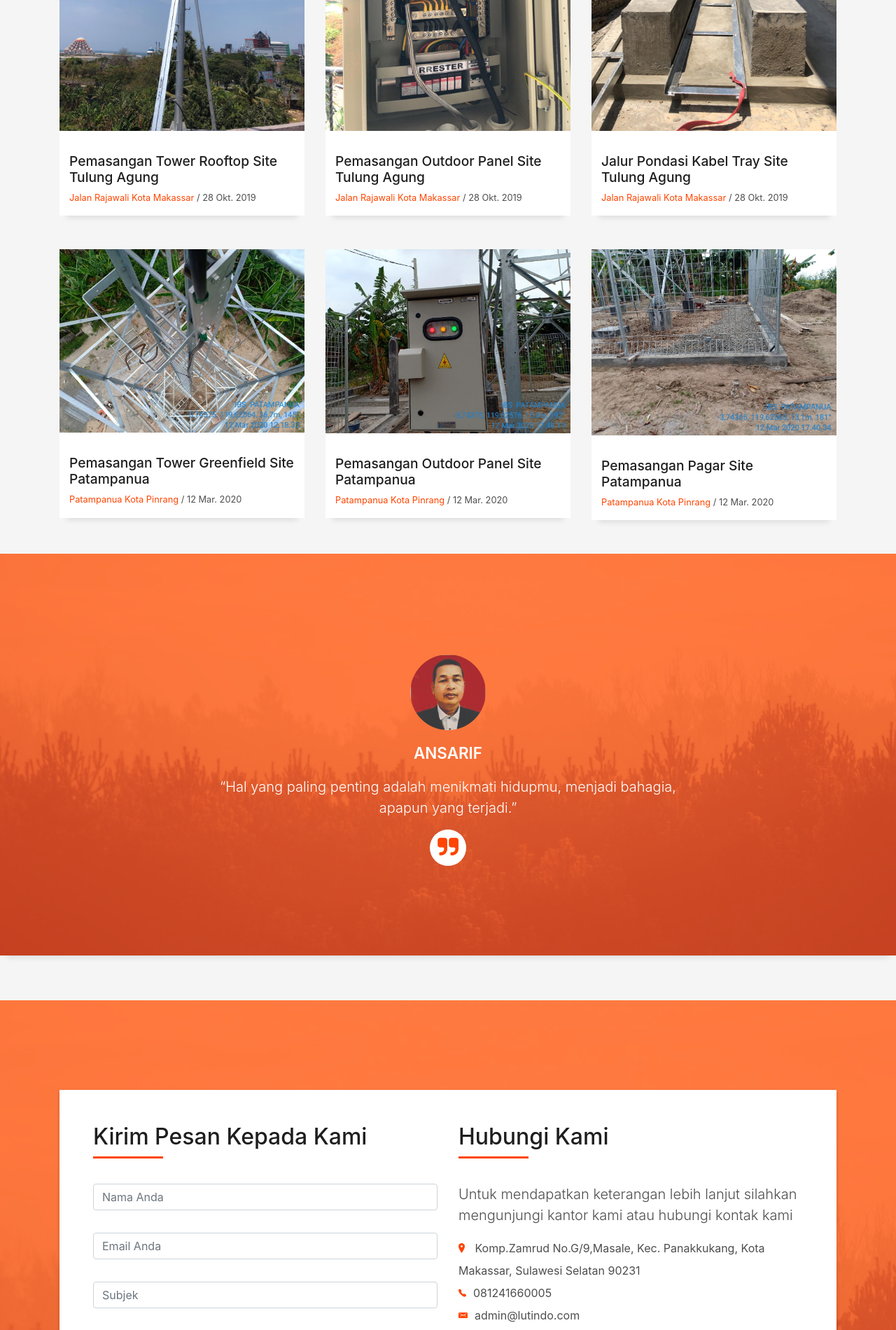
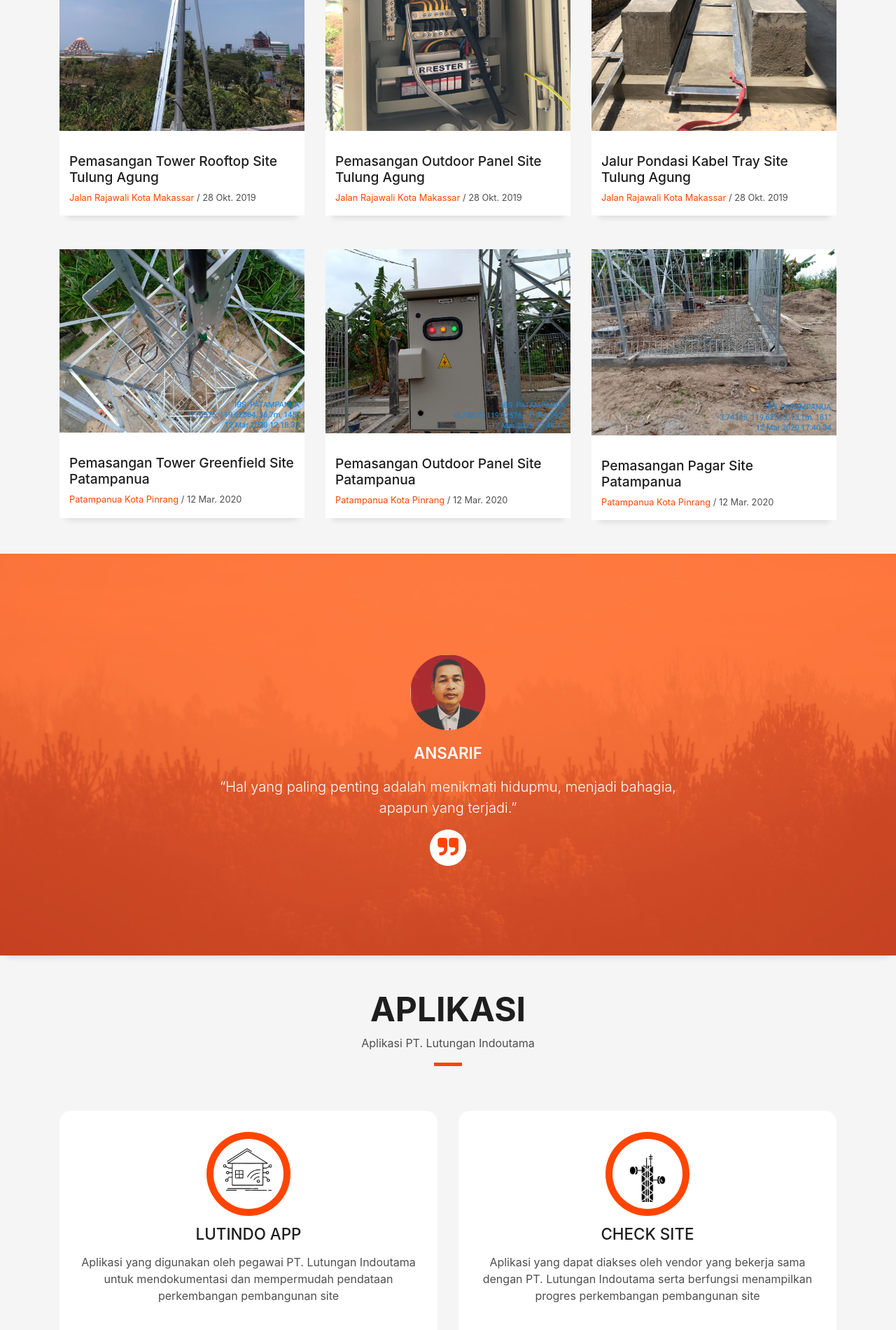
Before and after one commit to muhammadhasanz/lutindo, a CodeIgniter app: page /kalla_kars/index.php/lutindo/index in a window 1280 px wide. Shown: the part 4600-6500 px from the top of the page at 70% size. Run offline with CodeIgniter, Linux system fonts and the light colour scheme; data that the repository does not hold is empty; some web fonts are replaced.

Commit message:
Revisi Updated

```diff
--- a/application/views/lutungan/index.php
+++ b/application/views/lutungan/index.php
@@ -50,6 +50,9 @@
           </li>
           <li class="nav-item">
             <a class="nav-link js-scroll" href="#work">Dokumentasi</a>
+          </li>
+          <li class="nav-item">
+            <a class="nav-link js-scroll" href="#aplikasi">Aplikasi</a>
           </li>
           <li class="nav-item">
             <a class="nav-link js-scroll" href="#contact">Kontak</a>
@@ -158,7 +161,6 @@
       </div>
       <div class="row">
         <div class="col-md-6">
-          <a target="_blank" href="https://service.lutindo.ga/rooftop">
           <div class="service-box">
             <div class="service-ico">
               <span class="ico-circle"><i class="ion-ios-home"></i></span>
@@ -171,10 +173,8 @@
               </p>
             </div>
           </div>
-          </a>
         </div>
         <div class="col-md-6">
-          <a target="_blank" href="https://service.lutindo.ga/greenfield">
           <div class="service-box">
             <div class="service-ico">
               <span class="ico-circle"><i class="ion-android-wifi"></i></span>
@@ -186,7 +186,6 @@
               </p>
             </div>
           </div>
-          </a>
         </div>
       </div>
     </div>
@@ -463,6 +462,62 @@
     </div>
   </div>
 
+
+  <!--/ Section Services Star /-->
+  <section id="aplikasi" class="services-mf route pt-5">
+    <div class="container">
+      <div class="row">
+        <div class="col-sm-12">
+          <div class="title-box text-center">
+            <h3 class="title-a">
+              Aplikasi
+            </h3>
+            <p class="subtitle-a">
+              Aplikasi PT. Lutungan Indoutama
+            </p>
+            <div class="line-mf"></div>
+          </div>
+        </div>
+      </div>
+      <div class="row">
+        <div class="col-md-6">
+          <a target="_blank" href="https://app.lutindo.com/">
+            <div class="service-box">
+              <div class="service-ico">
+                <span class="ico-circle">
+                  <img src="<?= base_url() ?>assets/img/app.png" width="100%">
+                </span>
+              </div>
+              <div class="service-content">
+                <h2 class="s-title">Lutindo App</h2>
+                <p class="s-description text-center">
+                  Aplikasi yang digunakan oleh pegawai PT. Lutungan Indoutama untuk mendokumentasi dan mempermudah pendataan perkembangan pembangunan site
+                </p>
+              </div>
+            </div>
+          </a>
+        </div>
+        <div class="col-md-6">
+          <a target="_blank" href="https://check.lutindo.com/">
+            <div class="service-box">
+              <div class="service-ico">
+                <span class="ico-circle">
+                  <img src="<?= base_url() ?>assets/img/tower.png" width="100%">
+                </span>
+              </div>
+              <div class="service-content">
+                <h2 class="s-title">Check Site</h2>
+                <p class="s-description text-center">
+                  Aplikasi yang dapat diakses oleh vendor yang bekerja sama dengan PT. Lutungan Indoutama serta berfungsi menampilkan progres perkembangan pembangunan site
+                </p>
+              </div>
+            </div>
+          </a>
+        </div>
+      </div>
+    </div>
+  </section>
+
   <!--/ Section Contact-Footer Star /-->
   <section class="paralax-mf footer-paralax bg-image sect-mt4 route" style="background-image: url(<?= base_url('assets/img/overlay-bg.jpg'); ?>)">
     <div class="overlay-mf"></div>
```
Also changed, not shown: assets/img/app.png (added), assets/img/tower.png (added). Lines whose indentation alone changed are shown as unchanged.
